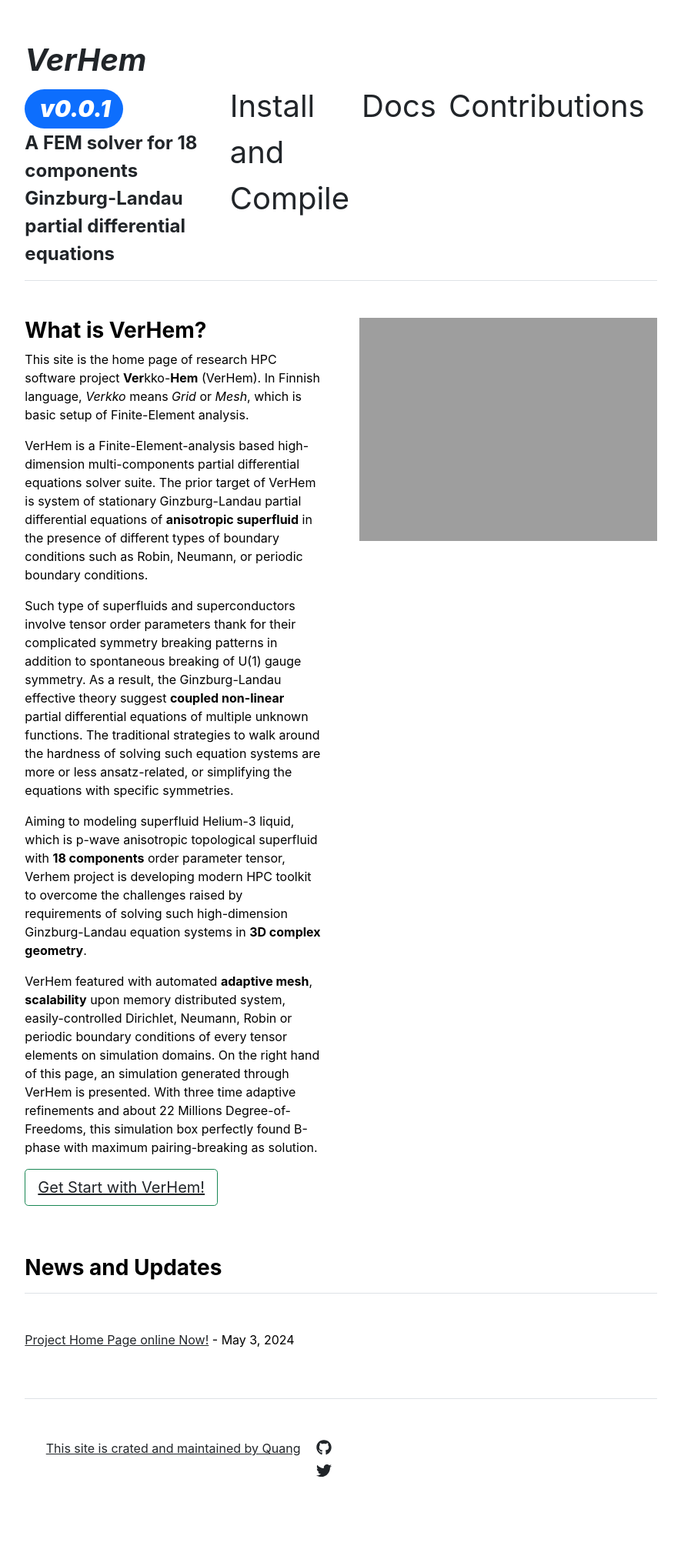
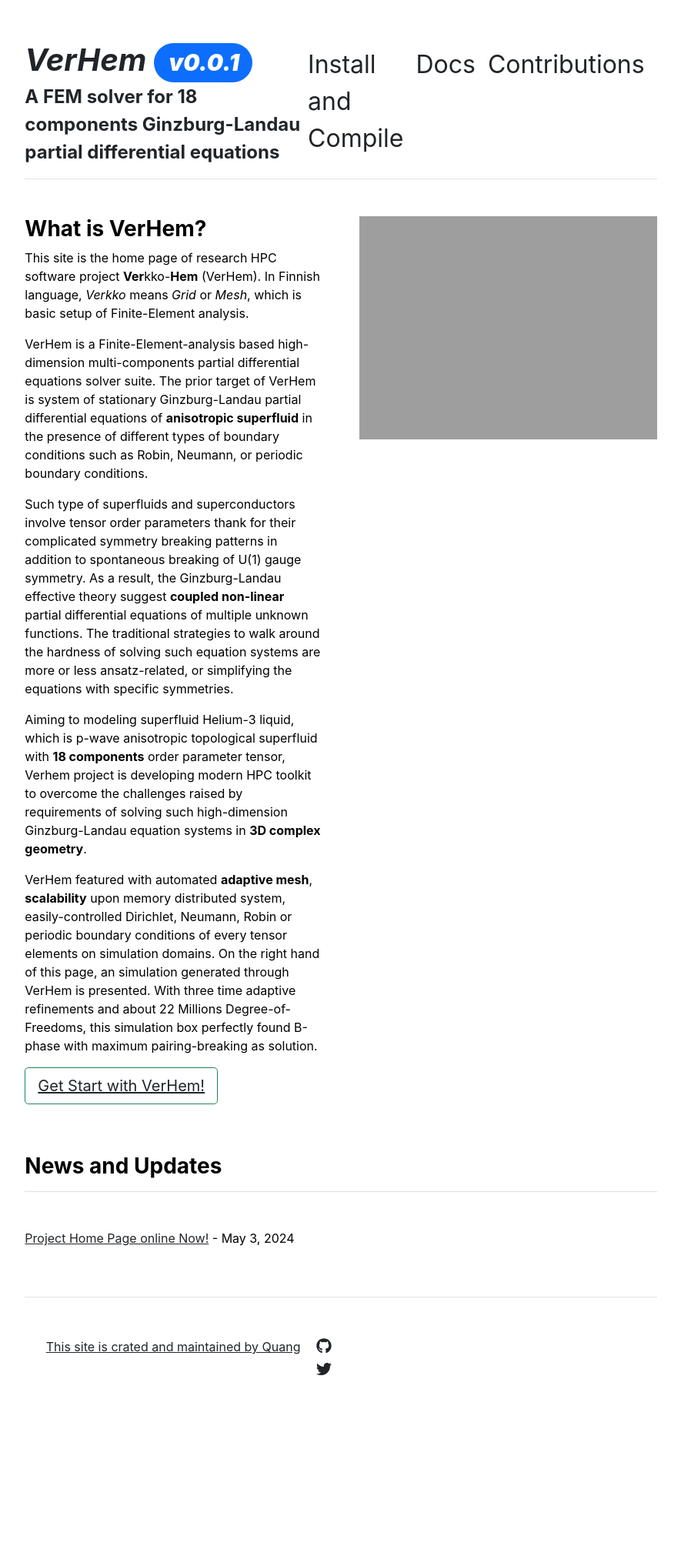
Before and after one commit to VerHem/VerHem.github.io, a Jekyll site: the page built from index.md, in a window 1280 px wide. Shown: the whole page at 77% size, without its empty margins (197-1082 px from the left). Built offline with Jekyll 4.4.1, drawn with Linux system fonts in a browser that asks for light colours; after the commit the page ends 1890 px from its top, so only the background shows below that.

Commit message:
change _includes/header.html font size

```diff
--- a/_includes/header.html
+++ b/_includes/header.html
@@ -16,7 +16,7 @@
   </div>
   <nav class="d-inline-flex mt-2 mt-md-0 ms-md-auto">
     {% for item in site.data.settings.menu %}
-      <a class="me-3 py-2 text-decoration-none" href="{{ site.github.url }}{{ item.url }}"  style="font-size: 2.5em;">
+      <a class="me-3 py-2 text-decoration-none" href="{{ site.github.url }}{{ item.url }}"  style="font-size: 2rem;">
         {{ item.name }}
       </a>
     {% endfor %}
```
